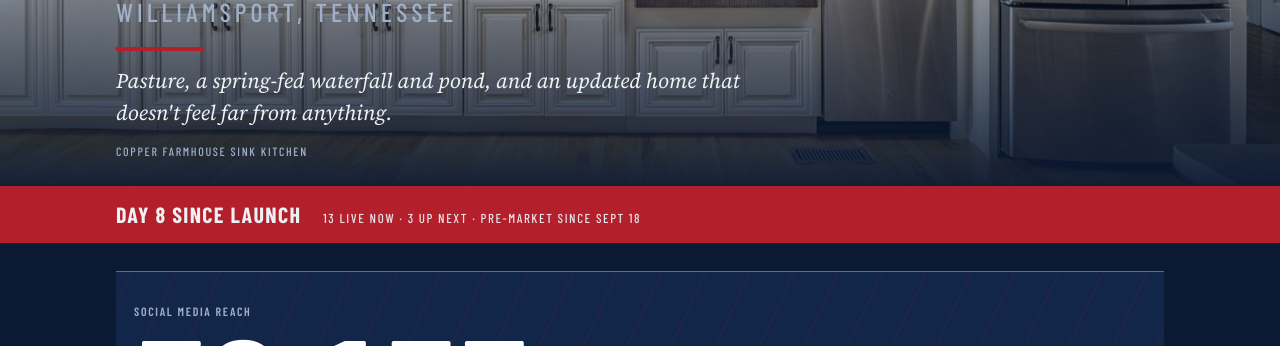
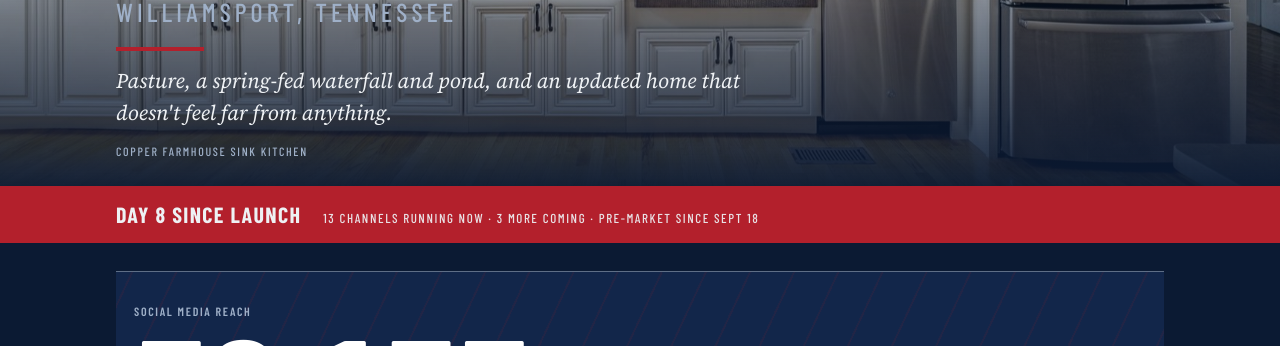
Before and after one commit to aaronscott-realestate/listing-sites, a plain HTML site: page 4283turkeycreek.com/report-vsj-306ac9/index.html in a window 1280 px wide. Shown: the part 454-800 px from the top of the page. Drawn offline with nearby package versions, Linux system fonts and the light colour scheme; a web font is replaced by a local one.

Commit message:
Report band wording
Co-Authored-By: Claude Opus 5.5 <noreply@anthropic.com>
Claude-Session: https://claude.ai/code/session_01RDYemJvKaoecECDtLMUyis

```diff
--- a/4283turkeycreek.com/report-vsj-306ac9/index.html
+++ b/4283turkeycreek.com/report-vsj-306ac9/index.html
@@ -392,7 +392,7 @@ $('addr').textContent=D.address; $('city').textContent=D.city;
 $('upd').textContent='Updated '+fmt(D.updatedAt);
 $('day').textContent='Day '+day+' since launch';
 const liveN=D.channels.filter(c=>c.st==='live').length, schedN=D.channels.filter(c=>c.st==='sched').length;
-$('bandtxt').textContent=liveN+' live now · '+schedN+' up next · pre-market since Sept 18';
+$('bandtxt').textContent=liveN+' channels running now · '+schedN+' more coming · pre-market since Sept 18';
 $('voice').textContent=D.voices[seed%D.voices.length];
 ['seal','seal2'].forEach(id=>{$(id).src=I.seal});
 ['wmTop','wmFoot'].forEach(id=>{$(id).src=I.wordmark});
```
